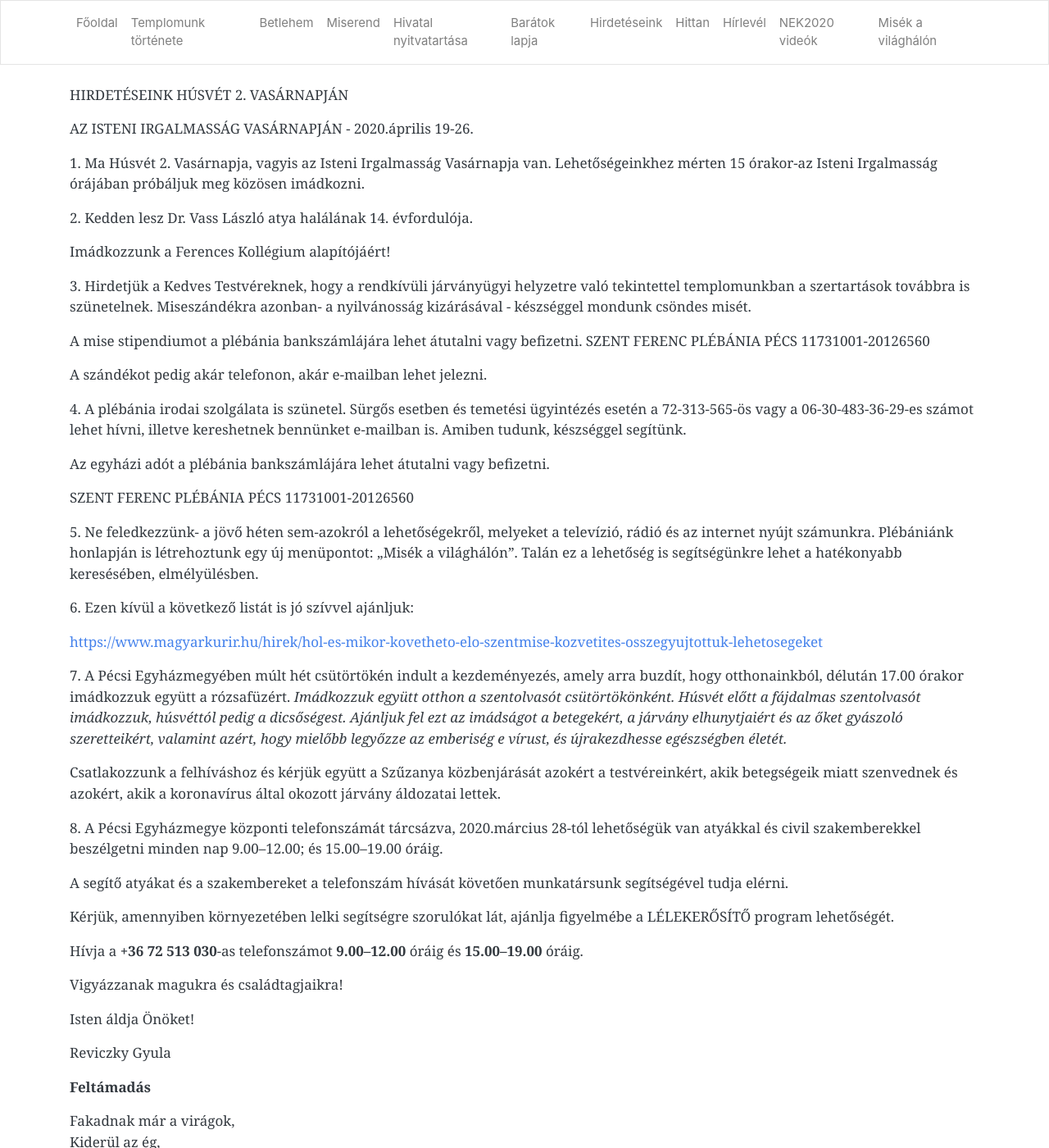
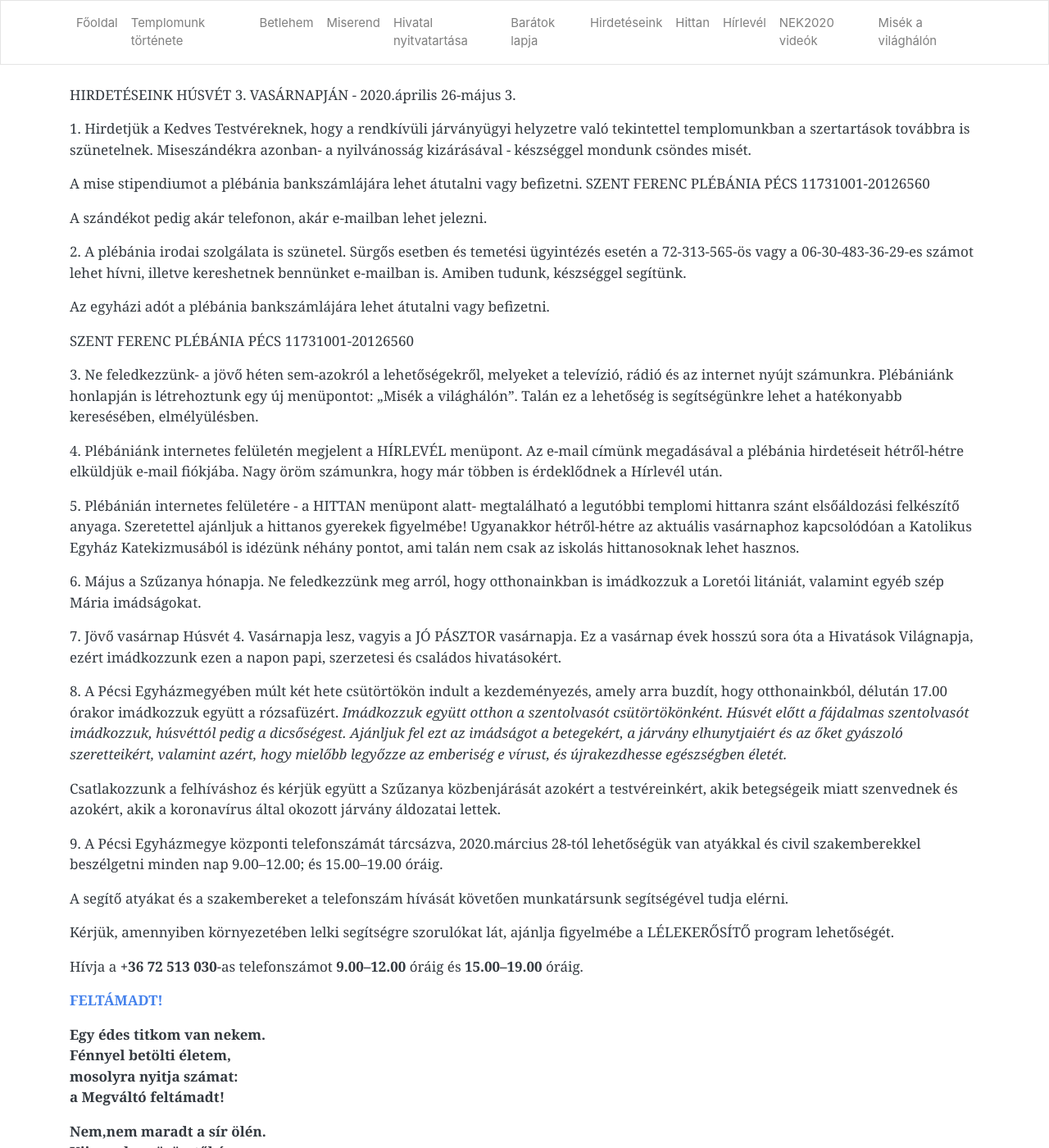
Before and after one commit to pecsi-ferences/pecsi-ferences.github.io, a Jekyll site: the page built from hirdeteseink.md, in a window 1280 px wide and 1400 px high. Shown: the whole window at 82% size. Built offline with Jekyll 4.4.1, drawn with Linux system fonts in a browser that asks for light colours; nearby versions of some CDN libraries; some of the changed text lies outside the part shown.

Commit message:
Update from Forestry.io Zoltán Dohány updated hirdeteseink.md

```diff
--- a/hirdeteseink.md
+++ b/hirdeteseink.md
@@ -3,6 +3,64 @@ layout: default
 title: Hirdetéseink
 
 ---
+HIRDETÉSEINK HÚSVÉT 3. VASÁRNAPJÁN - 2020.április 26-május 3.
+
+1\. Hirdetjük a Kedves Testvéreknek, hogy a rendkívüli járványügyi helyzetre való tekintettel templomunkban a szertartások továbbra is szünetelnek. Miseszándékra azonban- a nyilvánosság kizárásával - készséggel mondunk csöndes misét.
+
+A mise stipendiumot a plébánia bankszámlájára lehet átutalni vagy befizetni. SZENT FERENC PLÉBÁNIA PÉCS 11731001-20126560
+
+A szándékot pedig akár telefonon, akár e-mailban lehet jelezni.
+
+2\. A plébánia irodai szolgálata is szünetel. Sürgős esetben és temetési ügyintézés esetén a 72-313-565-ös vagy a 06-30-483-36-29-es számot lehet hívni, illetve kereshetnek bennünket e-mailban is. Amiben tudunk, készséggel segítünk.
+
+Az egyházi adót a plébánia bankszámlájára lehet átutalni vagy befizetni.
+
+SZENT FERENC PLÉBÁNIA PÉCS 11731001-20126560
+
+3\. Ne feledkezzünk- a jövő héten sem-azokról a lehetőségekről, melyeket a televízió, rádió és az internet nyújt számunkra. Plébániánk honlapján is létrehoztunk egy új menüpontot: „Misék a világhálón”. Talán ez a lehetőség is segítségünkre lehet a hatékonyabb keresésében, elmélyülésben.
+
+4\. Plébániánk internetes felületén megjelent a HÍRLEVÉL menüpont. Az e-mail címünk megadásával a plébánia hirdetéseit hétről-hétre elküldjük e-mail fiókjába. Nagy öröm számunkra, hogy már többen is érdeklődnek a Hírlevél után.
+
+5\. Plébánián internetes felületére - a HITTAN menüpont alatt- megtalálható a legutóbbi templomi hittanra szánt elsőáldozási felkészítő anyaga. Szeretettel ajánljuk a hittanos gyerekek figyelmébe! Ugyanakkor hétről-hétre az aktuális vasárnaphoz kapcsolódóan a Katolikus Egyház Katekizmusából is idézünk néhány pontot, ami talán nem csak az iskolás hittanosoknak lehet hasznos.
+
+6\. Május a Szűzanya hónapja. Ne feledkezzünk meg arról, hogy otthonainkban is imádkozzuk a Loretói litániát, valamint egyéb szép Mária imádságokat.
+
+7\. Jövő vasárnap Húsvét 4. Vasárnapja lesz, vagyis a JÓ PÁSZTOR vasárnapja. Ez a vasárnap évek hosszú sora óta a Hivatások Világnapja, ezért imádkozzunk ezen a napon papi, szerzetesi és családos hivatásokért.
+
+8\. A Pécsi Egyházmegyében múlt két hete csütörtökön indult a kezdeményezés, amely arra buzdít, hogy otthonainkból, délután 17.00 órakor imádkozzuk együtt a rózsafüzért. _Imádkozzuk együtt otthon a szentolvasót csütörtökönként. Húsvét előtt a fájdalmas szentolvasót imádkozzuk, húsvéttól pedig a dicsőségest. Ajánljuk fel ezt az imádságot a betegekért, a járvány elhunytjaiért és az őket gyászoló szeretteikért, valamint azért, hogy mielőbb legyőzze az emberiség e vírust, és újrakezdhesse egészségben életét._
+
+Csatlakozzunk a felhíváshoz és kérjük együtt a Szűzanya közbenjárását azokért a testvéreinkért, akik betegségeik miatt szenvednek és azokért, akik a koronavírus által okozott járvány áldozatai lettek.
+
+9\. A Pécsi Egyházmegye központi telefonszámát tárcsázva, 2020.március 28-tól lehetőségük van atyákkal és civil szakemberekkel beszélgetni minden nap 9.00–12.00; és 15.00–19.00 óráig.
+
+A segítő atyákat és a szakembereket a telefonszám hívását követően munkatársunk segítségével tudja elérni.
+
+Kérjük, amennyiben környezetében lelki segítségre szorulókat lát, ajánlja figyelmébe a LÉLEKERŐSÍTŐ program lehetőségét.
+
+Hívja a **+36 72 513 030**-as telefonszámot **9.00–12.00** óráig és **15.00–19.00** óráig.
+
+[**FELTÁMADT!**](https://keresztyenversek.wordpress.com/2010/03/17/feltamadt/)
+
+**Egy édes titkom van nekem.
+ Fénnyel betölti életem,
+ mosolyra nyitja számat:
+ a Megváltó feltámadt!**
+
+**Nem,nem maradt a sír ölén.
+ Ujjongok az örömtől én,
+ hisz nem vagyok már árva.
+ Nincs többé sírba zárva.**
+
+**Velem van nappal, éjjelen.
+ Mindig velem, mindig velem.
+ Az úton Ő vezérel
+ oltalmazó kezével.**
+
+**Virágok, illatozzatok!
+ Húsvéti, tiszta fény ragyog
+ elűzve minden árnyat:
+ a Megváltó feltámadt! (_Túrmezei Erzsébet)_**
+
 HIRDETÉSEINK HÚSVÉT 2. VASÁRNAPJÁN
 
 AZ ISTENI IRGALMASSÁG VASÁRNAPJÁN - 2020.április 19-26.
@@ -52,49 +110,49 @@ Reviczky Gyula
 **Feltámadás**
 
 Fakadnak már a virágok,
- Kiderül az ég,
- És a föld most készül ülni
- Drága ünnepét.
- Sziveinkben, mint a földön,
- Ma öröm legyen,
- Feltámadt az istenember
- Győzedelmesen!
+Kiderül az ég,
+És a föld most készül ülni
+Drága ünnepét.
+Sziveinkben, mint a földön,
+Ma öröm legyen,
+Feltámadt az istenember
+Győzedelmesen!
 
 Akik tanait gyülölték,
- Meg nem ölheték.
- Nem rejthette sír magába
- Égi szellemét.
- Mert égből eredt s nem is volt
- Születése sem...
- Feltámadt az istenember
- Győzedelmesen!
+Meg nem ölheték.
+Nem rejthette sír magába
+Égi szellemét.
+Mert égből eredt s nem is volt
+Születése sem...
+Feltámadt az istenember
+Győzedelmesen!
 
 Kettős ünneplés azóta
- Minden kikelet!
- A mennyországé s a földé...
- Ünnepeljetek!
- Adjatok hálát, hogy ismét
- Új világ terem,
- S feltámadt az istenember
- Győzedelmesen!
+Minden kikelet!
+A mennyországé s a földé...
+Ünnepeljetek!
+Adjatok hálát, hogy ismét
+Új világ terem,
+S feltámadt az istenember
+Győzedelmesen!
 
 Aki tudja, mint töré fel
- Sírját a dicső;
- Aki látja, hogy a földön
- Minden újra nő;
- Gondoljon feltámadásra,
- Mely örök leszen...
- Feltámadt az istenember
- Győzedelmesen!
+Sírját a dicső;
+Aki látja, hogy a földön
+Minden újra nő;
+Gondoljon feltámadásra,
+Mely örök leszen...
+Feltámadt az istenember
+Győzedelmesen!
 
 Adjatok hálát s virágot,
- Tömjént hozzatok.
- Hallelujah! hallelujah!
- Zengje ajkatok.
- Mert feltámadtok ti is még
- Valamennyien,
- Mint az istenember egykor:
- Győzedelmesen.
+Tömjént hozzatok.
+Hallelujah! hallelujah!
+Zengje ajkatok.
+Mert feltámadtok ti is még
+Valamennyien,
+Mint az istenember egykor:
+Győzedelmesen.
 
 HIRDETÉSEINK HÚSVÉTVASÁRNAP- 2020.április 12-19.
 
```
